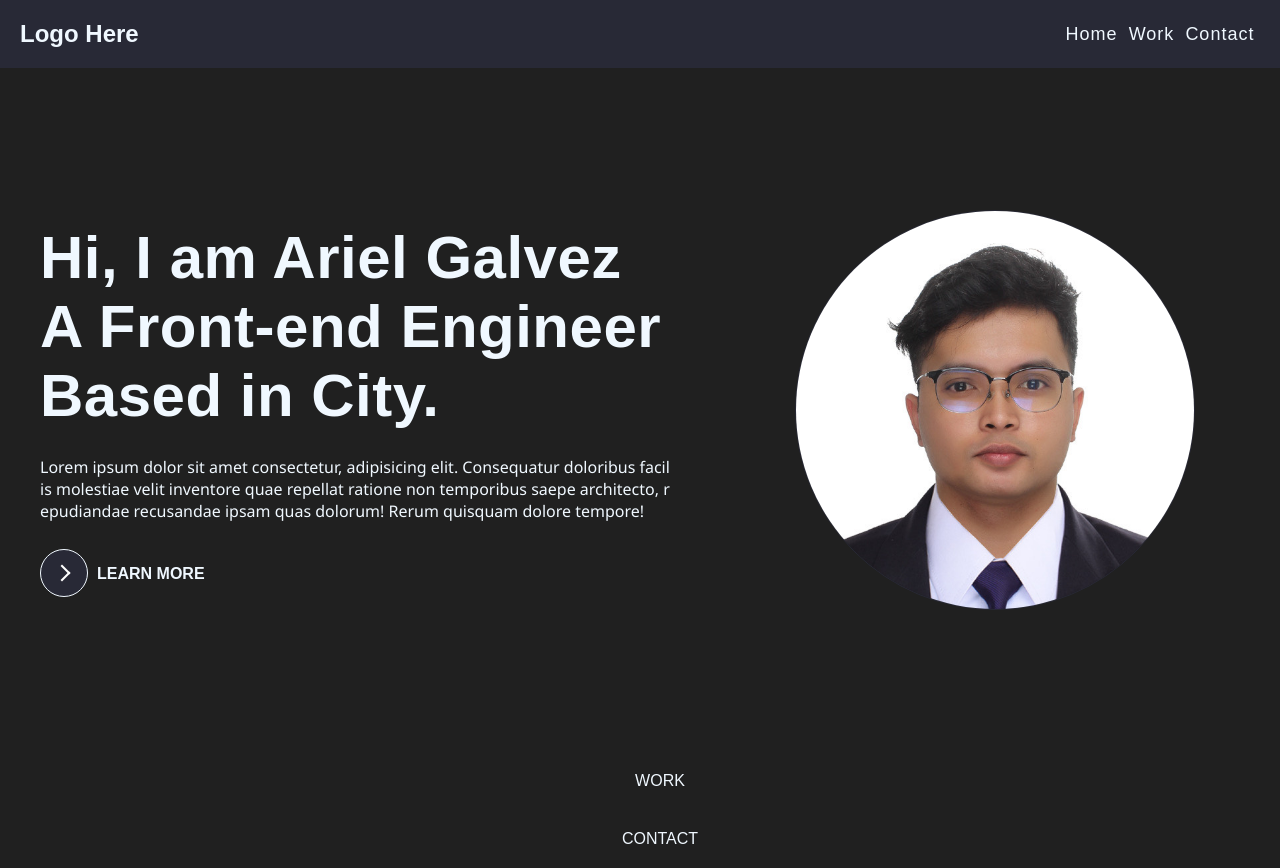
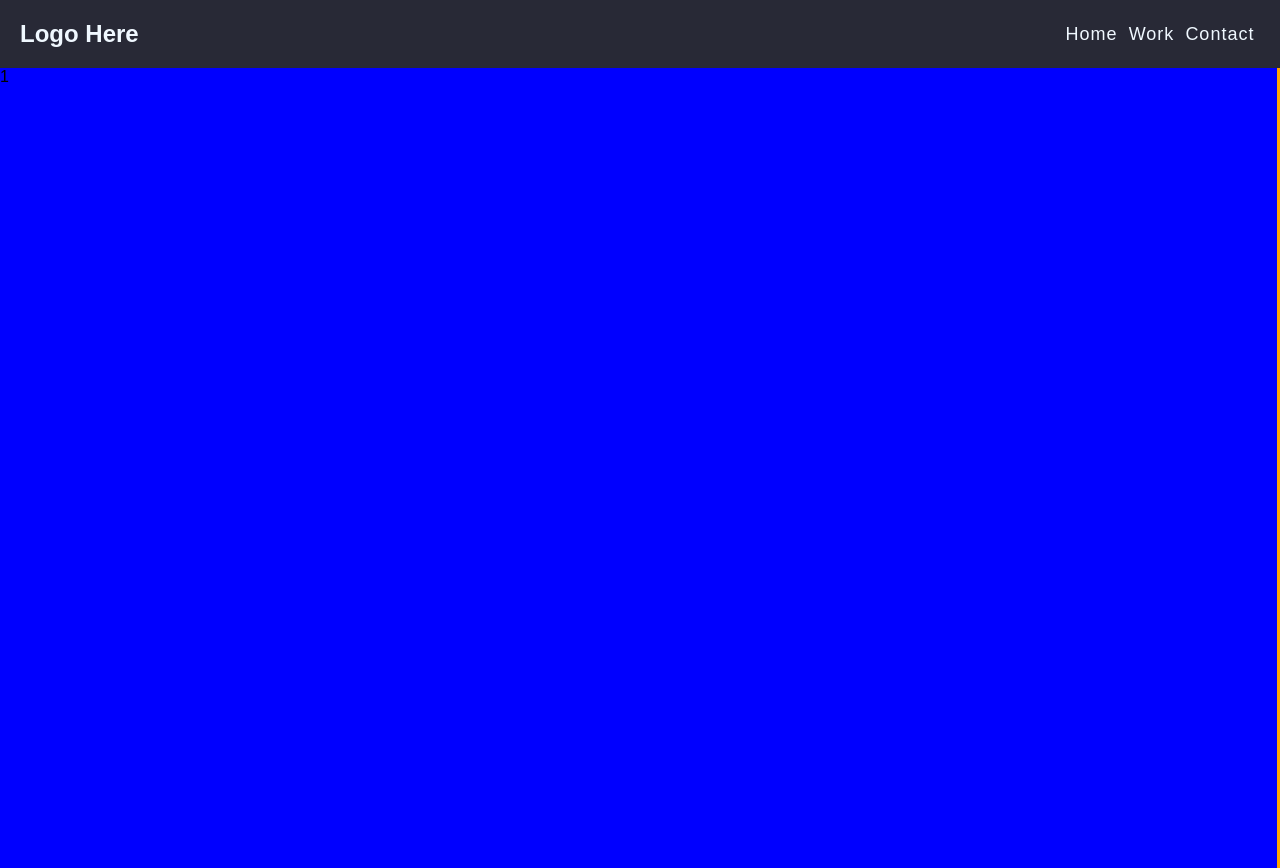
Before and after one commit to ieljohn10/portfolio, a React (Vite) app: page / in a window 1280 px wide. Built offline with nearby package versions, Linux system fonts and the light colour scheme.

Commit message:
feat (secondday) added slides

```diff
--- a/src/components/HeroContainer/HeroContainer.jsx
+++ b/src/components/HeroContainer/HeroContainer.jsx
@@ -4,28 +4,10 @@ import ProfilePic from '../../assets/profile.jpg';
 export default function HeroContainer(){
     return(
         <div className="HeroContainer">
-            <div className="Container">
-                <div className="Container-Item" id='Home'>
-                    <div className="HeroTextContainer">
-                       <div className="HeroText">
-                            <h1>Hi, I am Ariel Galvez A Front-end Engineer Based in City.</h1>
-                            <p>Lorem ipsum dolor sit amet consectetur, adipisicing elit.
-                                Consequatur doloribus facilis molestiae velit inventore quae repellat ratione non temporibus saepe architecto,
-                                repudiandae recusandae ipsam quas dolorum! Rerum quisquam dolore tempore!</p>
-                                <button class="learn-more">
-                                    <span class="circle" aria-hidden="true">
-                                        <span class="icon arrow"></span>
-                                    </span>
-                                    <span class="button-text">Learn More</span>
-                                </button>
-                       </div>
-                    </div>
-                    <div className="HeroProfileContainer">
-                        <img src={ProfilePic} alt="profile" />
-                    </div>
-                </div>
-                <div className="Container-Item" id='Work'>WORK</div>
-                <div className="Container-Item" id='Cnntact'>CONTACT</div>
+            <div className="ScrollContainer">
+                <div className="HeroContainer-Item">1</div>
+                <div className="HeroContainer-Item">2</div>
+                <div className="HeroContainer-Item">3</div>
             </div>
         </div>
     )
--- a/src/components/HeroContainer/HeroContainer.scss
+++ b/src/components/HeroContainer/HeroContainer.scss
@@ -2,174 +2,22 @@
     box-sizing: border-box;
     padding: 0;
     margin: 0;
-    color: aliceblue;
 }
+
 .HeroContainer{
     height: 100vh;
-    // width: 100%;
-    background: #202020;
-
-    .Container{
-        height: 100vh;
-        display: flex;
-        flex-direction: column;
-        align-items:flex-start;
+    width: 100%;
+    overflow-y: hidden;
+    // background-color: aqua;
+    .ScrollContainer{
+        display: inline-flex;
+        max-width: max-content;
         overflow-x: hidden;
-        // background-color: oldlace;
-
-        .Container-Item{
-            // height: 100v;
-            width: 100%;
-            margin: 20px;
-            display: flex;
-            justify-content: space-around;
-
-        }
-
-        #Home{
+        .HeroContainer-Item{
             height: 100vh;
-            // width: 100%;
-            display: flex;
-
-            .HeroTextContainer{
-                height: 100%;
-                width: 100%;
-                display: flex;
-                flex-direction: column;
-                align-items: center;
-                justify-content: center;
-                padding: 20px;
-
-                .HeroText{
-                    height: 400px;
-                    width: 630px;
-                    display: flex;
-                    flex-direction: column;
-                    justify-content: space-around;
-                }
-                h1{
-                    color: aliceblue;
-                    font-size: 60px;
-                    font-weight: 600;
-                    word-break: break-all;
-                    // line-height: 25px;
-                    letter-spacing: 0.5px;
-                }
-                p{
-                    font-family:'Segoe UI', Tahoma, Geneva, Verdana, sans-serif;
-                    // width: 500px;
-                    word-break: break-all;
-                    font-weight: 100;
-                }
-                button {
-                    position: relative;
-                    display: inline-block;
-                    cursor: pointer;
-                    outline: none;
-                    border: 0;
-                    vertical-align: middle;
-                    text-decoration: none;
-                    background: transparent;
-                    padding: 0;
-                    font-size: inherit;
-                    font-family: inherit;
-                   }
-
-                   button.learn-more {
-                    width: 12rem;
-                    height: auto;
-                   }
-
-                   button.learn-more .circle {
-                    transition: all 0.45s cubic-bezier(0.65, 0, 0.076, 1);
-                    position: relative;
-                    display: block;
-                    margin: 0;
-                    width: 3rem;
-                    height: 3rem;
-                    background: #282936;
-                    border-radius: 1.625rem;
-                    border: 1px solid aliceblue;
-                   }
-
-                   button.learn-more .circle .icon {
-                    transition: all 0.45s cubic-bezier(0.65, 0, 0.076, 1);
-                    position: absolute;
-                    top: 0;
-                    bottom: 0;
-                    margin: auto;
-                    background: aliceblue;
-                   }
-
-                   button.learn-more .circle .icon.arrow {
-                    transition: all 0.45s cubic-bezier(0.65, 0, 0.076, 1);
-                    left: 0.625rem;
-                    width: 1.125rem;
-                    height: 0.125rem;
-                    background: none;
-                   }
-
-                   button.learn-more .circle .icon.arrow::before {
-                    position: absolute;
-                    content: "";
-                    top: -0.29rem;
-                    right: 0.0625rem;
-                    width: 0.625rem;
-                    height: 0.625rem;
-                    border-top: 0.125rem solid #fff;
-                    border-right: 0.125rem solid #fff;
-                    transform: rotate(45deg);
-                   }
-
-                   button.learn-more .button-text {
-                    transition: all 0.45s cubic-bezier(0.65, 0, 0.076, 1);
-                    position: absolute;
-                    top: 0;
-                    left: 0;
-                    right: 0;
-                    bottom: 0;
-                    padding: 0.75rem 0;
-                    margin: 0 0 0 1.85rem;
-                    color: aliceblue;
-                    font-weight: 700;
-                    line-height: 1.6;
-                    text-align: center;
-                    text-transform: uppercase;
-                   }
-
-                   button:hover .circle {
-                    width: 100%;
-                   }
-
-                   button:hover .circle .icon.arrow {
-                    background: aliceblue;
-                    transform: translate(1rem, 0);
-                   }
-
-                   button:hover .button-text {
-                    color: aliceblue;
-                   }
-            }
-
-            .HeroProfileContainer{
-                height: 100%;
-                width: 100%;
-                display: flex;
-                align-items: center;
-                justify-content: center;
-                > img {
-                    height: 400px;
-                    width: 400px;
-                    display: flex;
-                    align-items: center;
-                    justify-content: center;
-                    border-radius: 50%;
-                    overflow: hidden;
-                    outline: none;
-                    border: 1px solid #282936;
-                }
-
-            }
+            width: 100vw;
+            background-color: blue;
+            outline: solid orange;
         }
     }
 }
```
